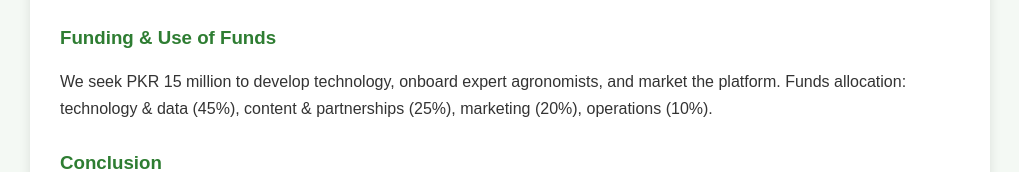
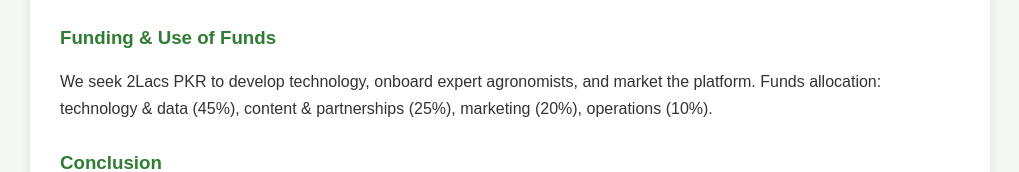
Before and after one commit to AakashKachhi/businessproposal, a plain HTML site: page index.html in a window 1280 px wide. Shown: the part 1099-1271 px from the top of the page, without its empty margins (130-1149 px from the left). Drawn offline with Linux system fonts and the light colour scheme.

Commit message:
Update index.html

```diff
--- a/index.html
+++ b/index.html
@@ -75,7 +75,7 @@
 
     <div class="section">
       <h3>Funding & Use of Funds</h3>
-      <p>We seek PKR 15 million to develop technology, onboard expert agronomists, and market the platform. Funds allocation: technology & data (45%), content & partnerships (25%), marketing (20%), operations (10%).</p>
+      <p>We seek 2Lacs PKR to develop technology, onboard expert agronomists, and market the platform. Funds allocation: technology & data (45%), content & partnerships (25%), marketing (20%), operations (10%).</p>
     </div>
 
     <div class="section">
```
